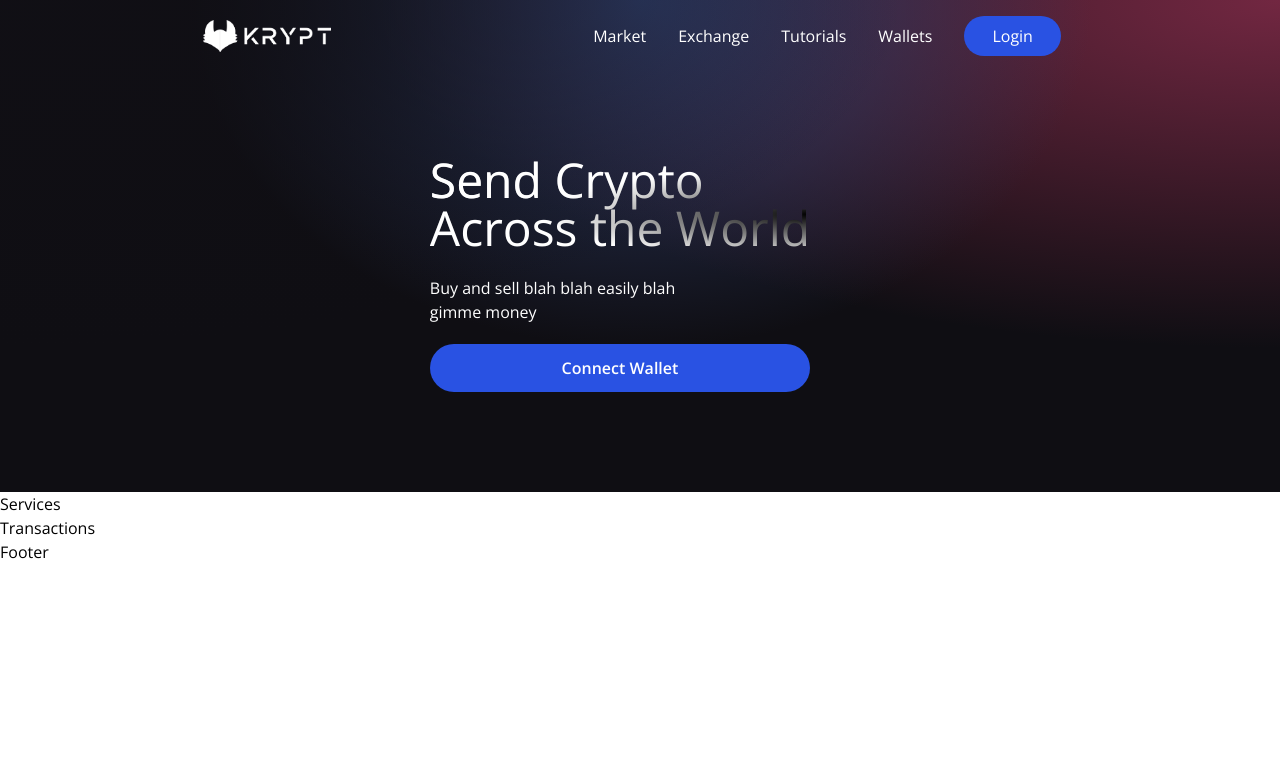
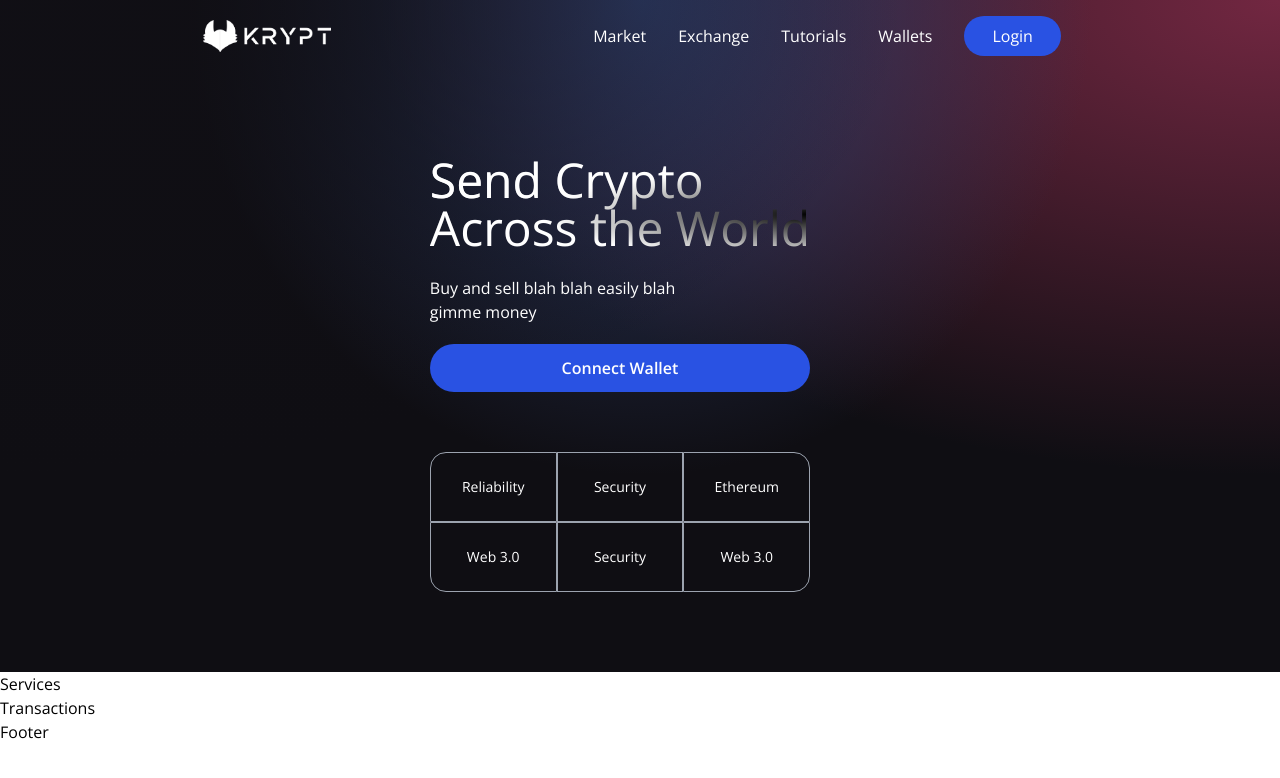
Before and after one commit to plmokn210/web3_project_1, a React (Vite) app in the folder client/: page / in a window 1280 px wide. Shown: the top 778 px of the page. Built offline with nearby package versions, Linux system fonts and the light colour scheme.

Commit message:
welcome grid

```diff
--- a/client/src/components/Welcome.jsx
+++ b/client/src/components/Welcome.jsx
@@ -1,11 +1,13 @@
 import { AiFillPlayCircle } from "react-icons/ai";
 import { SiEthereum } from "react-icons/si";
 import { BsInfoCircle } from "react-icons/bs";
-import { Loader } from "./"
+import { Loader } from "./";
+
+const commonStyles =
+  "min-h-[70px] sm:px-0 px-2 sm:min-w-[120px] flex justify-center items-center border-[0.5px] border-gray-400 text-sm font-light text-white";
 
 const Welcome = () => {
-
-  const connectWallet = () => {}
+  const connectWallet = () => {};
   return (
     <div className="flex w-full justify-center items-center">
       <div className="flex md:flex-row flex-col items-start justify-between md:p-20 py-12 px-4">
@@ -23,6 +25,14 @@
           >
             <p className="text-white text-base font-semibold">Connect Wallet</p>
           </button>
+          <div className="grid sm:grid-cols-3 grid-cols-2 w-full mt-10">
+            <div className={`rounded-tl-2xl ${commonStyles}`}>Reliability</div>
+            <div className={commonStyles}>Security</div>
+            <div className={`rounded-tr-2xl ${commonStyles}`}>Ethereum</div>
+            <div className={`rounded-bl-2xl ${commonStyles}`}>Web 3.0</div>
+            <div className={commonStyles}>Security</div>
+            <div className={`rounded-br-2xl ${commonStyles}`}>Web 3.0</div>
+          </div>
         </div>
       </div>
     </div>
```
